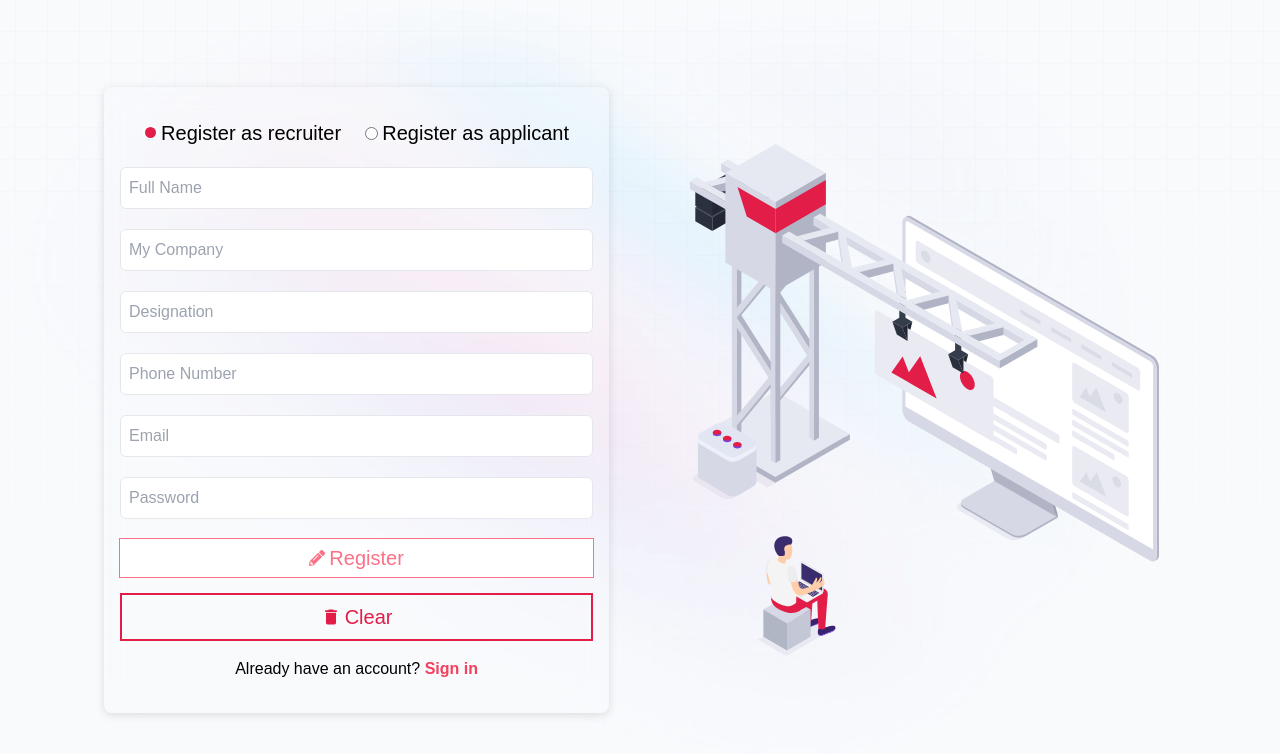
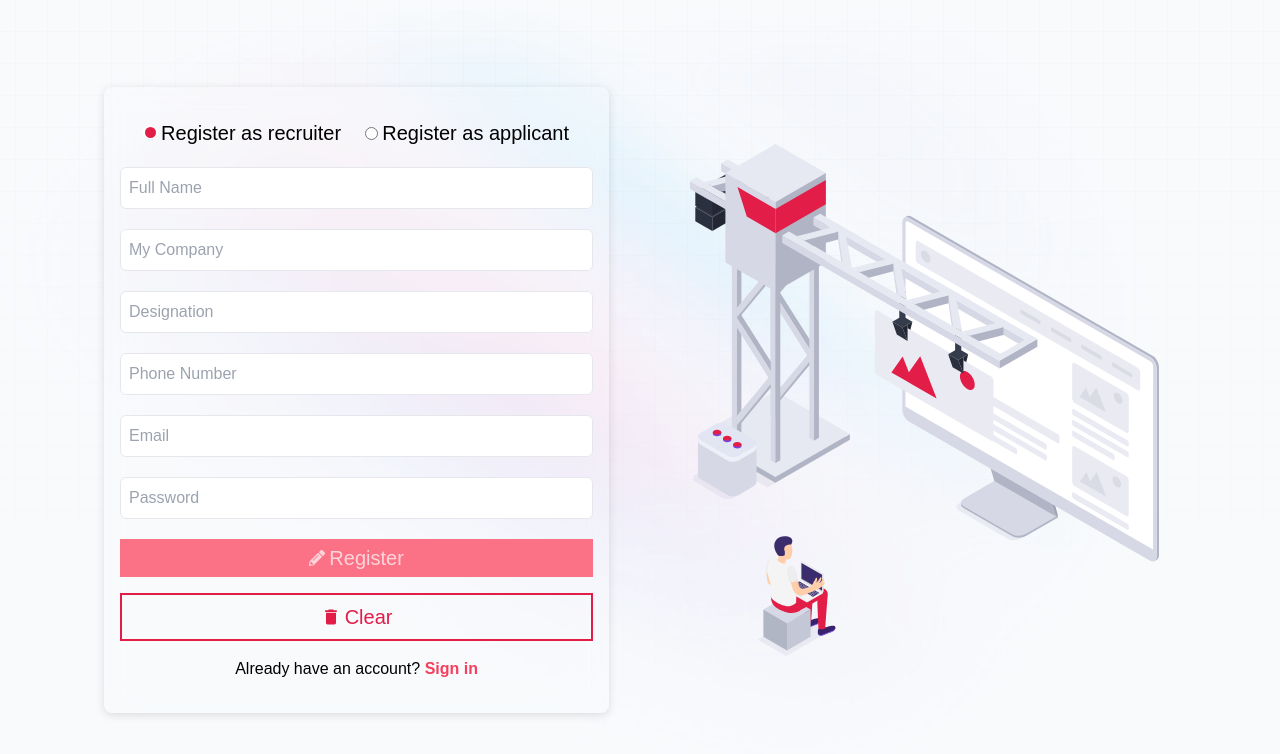
Before and after one commit to tarunfy/Hirely, a React (Create React App) app: page /signup in a window 1280 px wide. Shown: the top 754 px of the page. Built offline with nearby package versions, Linux system fonts and the light colour scheme; no server answers.

Commit message:
changes in ui

```diff
--- a/src/pages/Signin.jsx
+++ b/src/pages/Signin.jsx
@@ -65,14 +65,14 @@ const Signup = () => {
             <button
               disabled={isLoading || !email || !password}
               type="submit"
-              className={`disabled:border-secondary-400 disabled:cursor-not-allowed border-secondary-600 group first-letter:selection: w-full relative border  focus:outline-none`}
+              className={`disabled:border-secondary-400 disabled:cursor-not-allowed disabled:text-white/70 border-secondary-600 group first-letter:selection: w-full relative border  focus:outline-none`}
             >
               <span
                 className={`${
                   isLoading || !email || !password
-                    ? "text-secondary-400 cursor-not-allowed ring-secondary-400 transition-none"
-                    : "text-secondary-600 ring-secondary-600 cursor-pointer transform transition-transform group-hover:-translate-y-1 group-hover:-translate-x-1 group-focus:-translate-y-1 group-focus:-translate-x-1"
-                } w-full inline-flex  items-center justify-center self-stretch px-2 py-1 text-xl  text-center font-medium  bg-white ring-1  ring-offset-1 `}
+                    ? "bg-secondary-400 cursor-not-allowed ring-secondary-400 transition-none"
+                    : "bg-secondary-600 ring-secondary-600 text-white cursor-pointer transform transition-transform group-hover:-translate-y-1 group-hover:-translate-x-1 group-focus:-translate-y-1 group-focus:-translate-x-1"
+                } w-full inline-flex items-center justify-center self-stretch px-2 py-1 text-xl  text-center font-medium  ring-1`}
               >
                 {!isLoading ? (
                   <>
@@ -105,7 +105,8 @@ const Signup = () => {
             <button
               onClick={handleClear}
               type="reset"
-              className="border-secondary-600 border-2 flex justify-center items-center text-center text-secondary-600 w-full px-5 py-2 font-medium text-xl mt-4  transition-colors duration-300 ease-in-out  hover:bg-secondary-50"
+              disabled={!email || !password}
+              className="disabled:cursor-not-allowed disabled:hover:bg-transparent border-secondary-600 border-2 flex justify-center items-center text-center text-secondary-600 w-full px-5 py-2 font-medium text-xl mt-4  transition-colors duration-300 ease-in-out  hover:bg-secondary-50"
             >
               <MdDelete className="mr-1 h-5 w-5" fill="#F43F5F" />
               Clear
--- a/src/pages/Signup.jsx
+++ b/src/pages/Signup.jsx
@@ -245,14 +245,14 @@ const Signup = () => {
             <button
               disabled={isDisabled}
               type="submit"
-              className={`disabled:border-secondary-400 disabled:cursor-not-allowed group border-secondary-600 first-letter:selection: w-full relative border  focus:outline-none`}
+              className={`disabled:border-secondary-400 disabled:text-white/70 disabled:cursor-not-allowed group border-secondary-600 first-letter:selection: w-full relative border  focus:outline-none`}
             >
               <span
                 className={`${
                   isDisabled
-                    ? "text-secondary-400 cursor-not-allowed ring-secondary-400 transition-none"
-                    : "text-secondary-600 ring-secondary-600 cursor-pointer transform transition-transform group-hover:-translate-y-1 group-hover:-translate-x-1 group-focus:-translate-y-1 group-focus:-translate-x-1"
-                } w-full inline-flex  items-center justify-center self-stretch px-2 py-1 text-xl  text-center font-medium  bg-white ring-1  ring-offset-1 `}
+                    ? "bg-secondary-400 cursor-not-allowed ring-secondary-400 transition-none"
+                    : "bg-secondary-600 ring-secondary-600 text-white cursor-pointer transform transition-transform group-hover:-translate-y-1 group-hover:-translate-x-1 group-focus:-translate-y-1 group-focus:-translate-x-1"
+                } w-full inline-flex items-center justify-center self-stretch px-2 py-1 text-xl  text-center font-medium  ring-1`}
               >
                 {!isLoading ? (
                   <>
@@ -284,7 +284,8 @@ const Signup = () => {
             <button
               onClick={handleClear}
               type="reset"
-              className="flex justify-center items-center border-secondary-600 border-2 text-center  text-secondary-600 w-full px-5 py-2 font-medium text-xl mt-4  transition-colors duration-300 ease-in-out  hover:bg-secondary-50"
+              disabled={isDisabled}
+              className="flex justify-center disabled:cursor-not-allowed disabled:hover:bg-transparent items-center border-secondary-600 border-2 text-center  text-secondary-600 w-full px-5 py-2 font-medium text-xl mt-4  transition-colors duration-300 ease-in-out  hover:bg-secondary-50"
             >
               <MdDelete className="mr-1 h-5 w-5" />
               Clear
```
Also changed, not shown: src/assets/illustration_network.svg (added).
